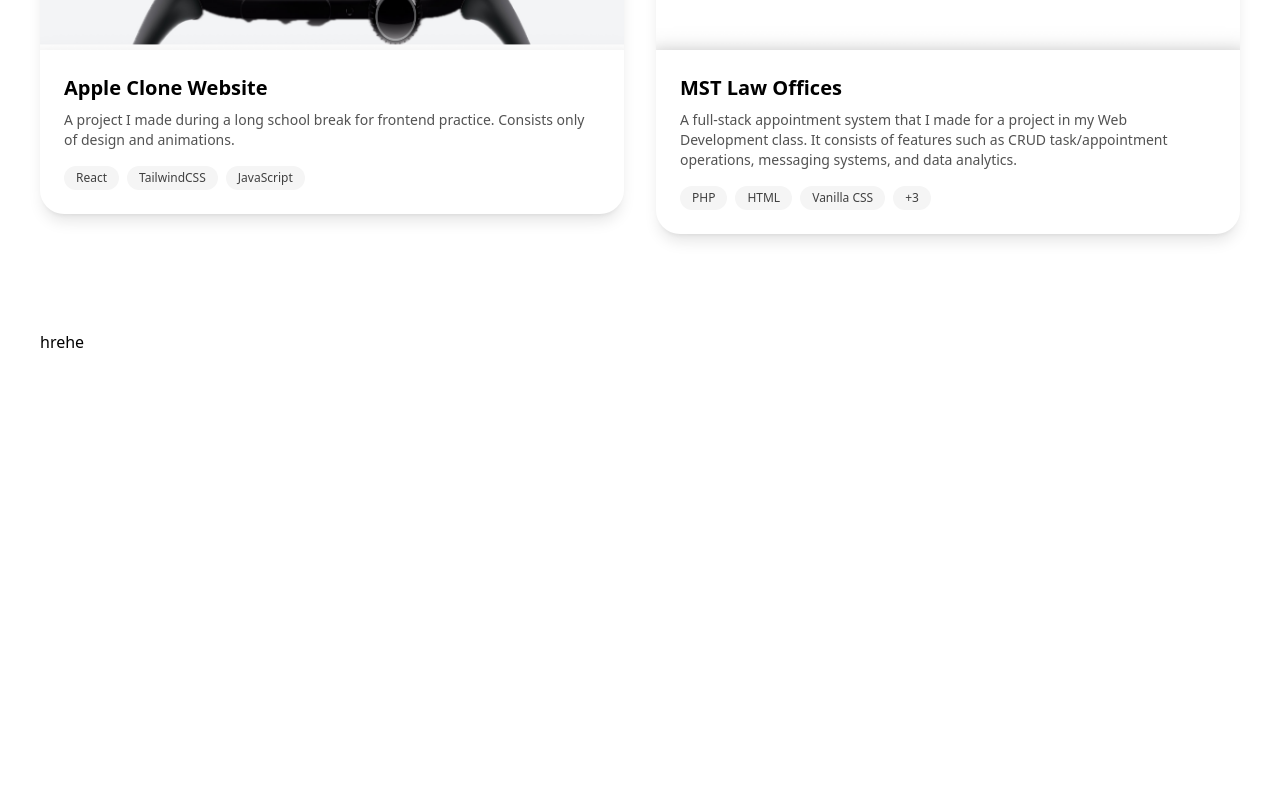
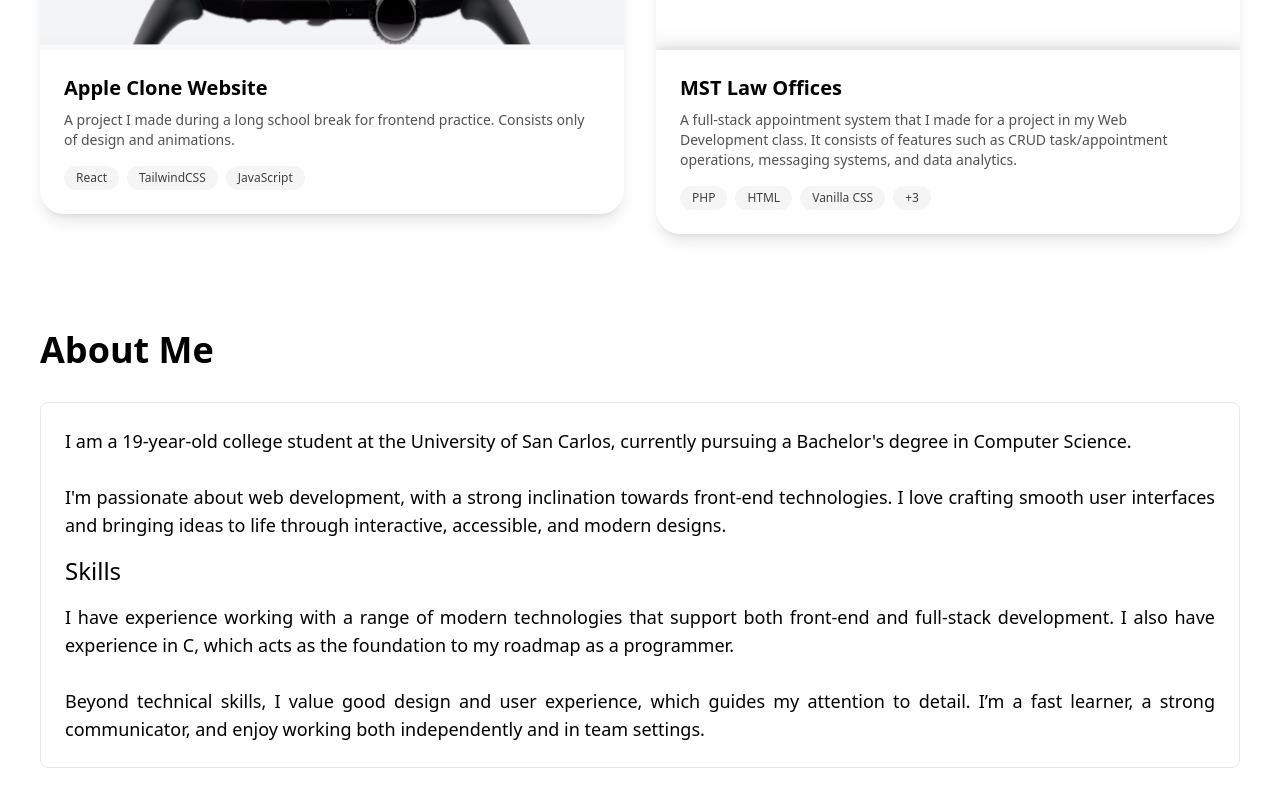
Before and after one commit to saiimonn/portfolio, a React (Vite) app: page / in a window 1280 px wide. Shown: the part 1959-2759 px from the top of the page. Before the commit the page ends 2313 px from the top, so only its background shows below. Built offline with nearby package versions, Linux system fonts and the light colour scheme.

Commit message:
feat: Finished about me

```diff
--- a/src/components/About.tsx
+++ b/src/components/About.tsx
@@ -1,8 +1,77 @@
+import { motion } from "framer-motion"
+import { useDarkMode } from "../contexts/DarkModeContext"
 
 export default function About() {
+    const { isDark } = useDarkMode();
+
+    const itemVars = {
+        hidden: { opacity: 0, y: 20 },
+        visible: {
+            opacity: 1,
+            y: 0,
+            transition: {
+                ease: "easeIn",
+            }
+        }
+    }
+
+    const cardVars = {
+        hidden: { opacity: 0, y: 30},
+        visible: {
+            opacity: 1,
+            y: 0,
+            transition: {
+                ease: [0.25, 0.46, 0.45, 0.94],
+                duration: 0.6
+            }
+        }
+    }
+
+    const textVars = {
+        hidden: { opacity: 0 },
+        visible: {
+            opacity: 1,
+            transition: {
+                ease: "easeIn"
+            }
+        }
+    }
+
+    const inputVars = {
+        hidden: {  }
+    }
+
     return(
         <>
-            hrehe
+            <div className = "mb-8">
+                <motion.h1 className = "font-bold text-4xl" variants = {itemVars} initial = "hidden" whileInView = "visible">About Me</motion.h1>
+
+                <div className = "w-full mt-8 text-justify">
+                    <motion.div className = {`w-full p-4 md:p-6 border rounded-lg space-y-4 ${
+                    isDark ? 'border-[#2d2d2d]' : 'border-[#e8e8e8]'
+                    }`}
+                    variants = {cardVars}
+                    initial = "hidden"
+                    whileInView = "visible"
+                    >
+                        <motion.p variants = {textVars} initial = "hidden" whileInView = "visible" className = "text-sm md:text-base lg:text-lg">
+                            I am a 19-year-old college student at the University of San Carlos, currently pursuing a Bachelor's degree in Computer Science.
+                            <br /> <br />
+                            I'm passionate about web development, with a strong inclination towards front-end technologies. I love crafting smooth user interfaces and bringing ideas to life through interactive, accessible, and modern designs.
+                        </motion.p>
+
+                        <motion.h4 className = "lg:text-2xl md:text-xl sm:text-lg font-medium" variants = {textVars} initial = "hidden" whileInView = "visible">
+                            Skills
+                        </motion.h4>
+
+                        <motion.p variants = {textVars} initial = "hidden" whileInView = "visible" className = "text-sm md:text-base lg:text-lg">
+                            I have experience working with a range of modern technologies that support both front-end and full-stack development. I also have experience in C, which acts as the foundation to my roadmap as a programmer.
+                            <br /> <br />
+                            Beyond technical skills, I value good design and user experience, which guides my attention to detail. I’m a fast learner, a strong communicator, and enjoy working both independently and in team settings.
+                        </motion.p>
+                    </motion.div>
+                </div>
+            </div>
         </>
     );
 }
--- a/src/components/Hero.tsx
+++ b/src/components/Hero.tsx
@@ -1,5 +1,5 @@
 import me from '../assets/me-2.jpg'
-import { Github, Instagram, Linkedin, Facebook } from "lucide-react"
+import { Github, Instagram, Linkedin, Facebook, Contact } from "lucide-react"
 import { useDarkMode } from '../contexts/DarkModeContext'
 import { motion } from "framer-motion"
 
@@ -8,6 +8,7 @@ const socials = [
     { icon: Instagram, href: "https://www.instagram.com/_saiimonn/" },
     { icon: Linkedin, href: "" },
     { icon: Facebook, href: "https://www.facebook.com/simongabriel.gementiza" },
+    { icon: Contact, href: "mailto:gementizasgg08@gmail.com"},
 ]
 
 export default function Hero() {
```
